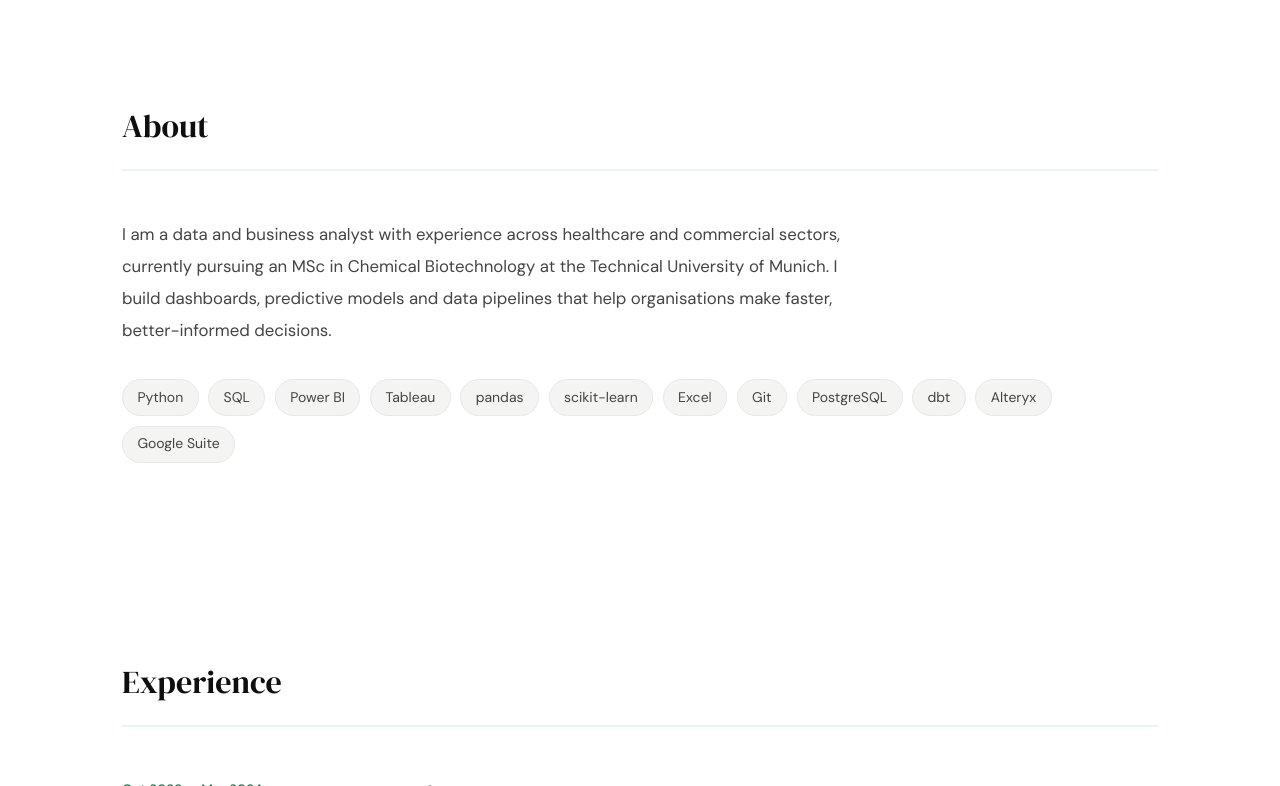
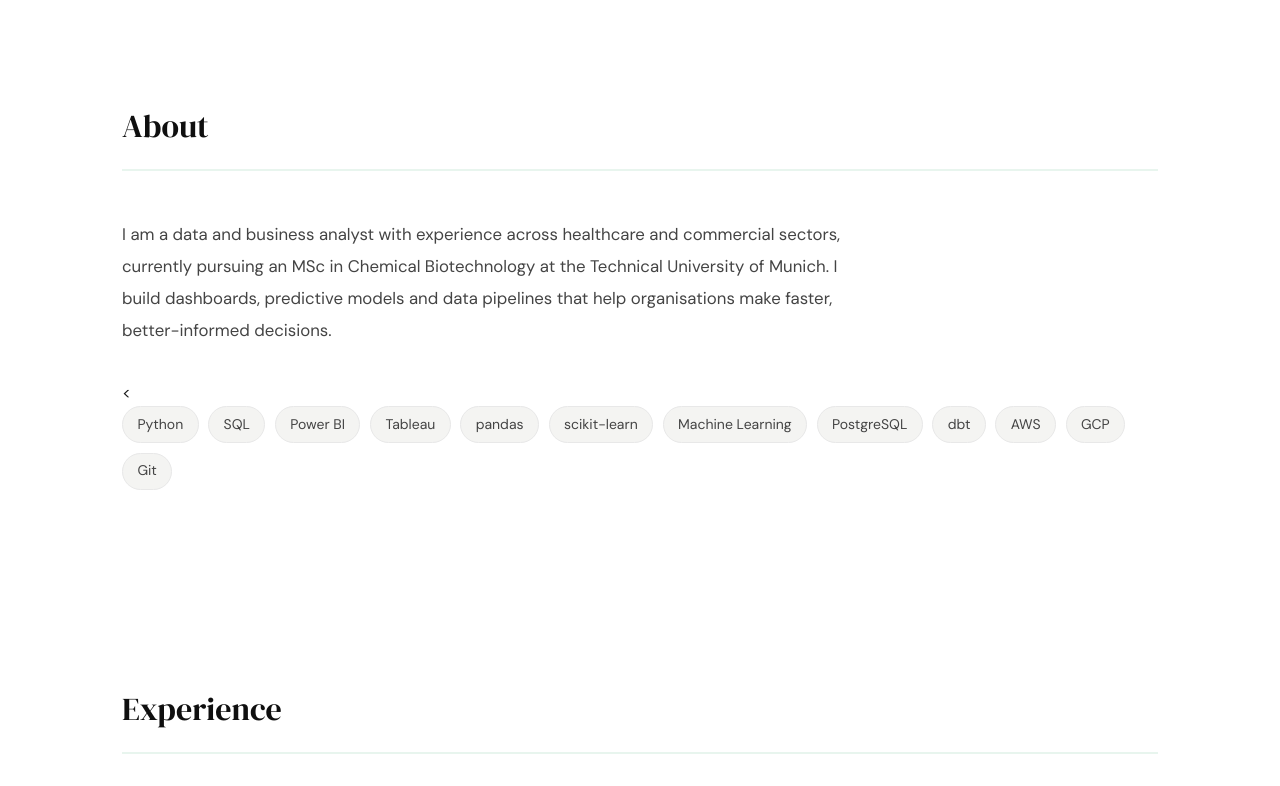
Before and after one commit to AhmedAli58/ahmedali58.github.io, a plain HTML site: page index.html in a window 1280 px wide. Shown: the part 631-1417 px from the top of the page. Drawn offline with Linux system fonts and the light colour scheme.

Commit message:
Force update skills

```diff
--- a/index.html
+++ b/index.html
@@ -44,11 +44,13 @@
   <section id="about">
     <h2>About</h2>
     <p class="about-text">I am a data and business analyst with experience across healthcare and commercial sectors, currently pursuing an MSc in Chemical Biotechnology at the Technical University of Munich. I build dashboards, predictive models and data pipelines that help organisations make faster, better-informed decisions.</p>
-    <div class="skills">
-      <span>Python</span><span>SQL</span><span>Power BI</span><span>Tableau</span>
-      <span>pandas</span><span>scikit-learn</span><span>Excel</span><span>Git</span>
-      <span>PostgreSQL</span><span>dbt</span><span>Alteryx</span><span>Google Suite</span>
-    </div>
+    <<div class="skills">
+        <span>Python</span><span>SQL</span><span>Power BI</span><span>Tableau</span>
+        <span>pandas</span><span>scikit-learn</span><span>Machine Learning</span>
+        <span>PostgreSQL</span><span>dbt</span>
+        <span>AWS</span><span>GCP</span>
+        <span>Git</span>
+      </div>
   </section>
 
   <section id="experience">
```
